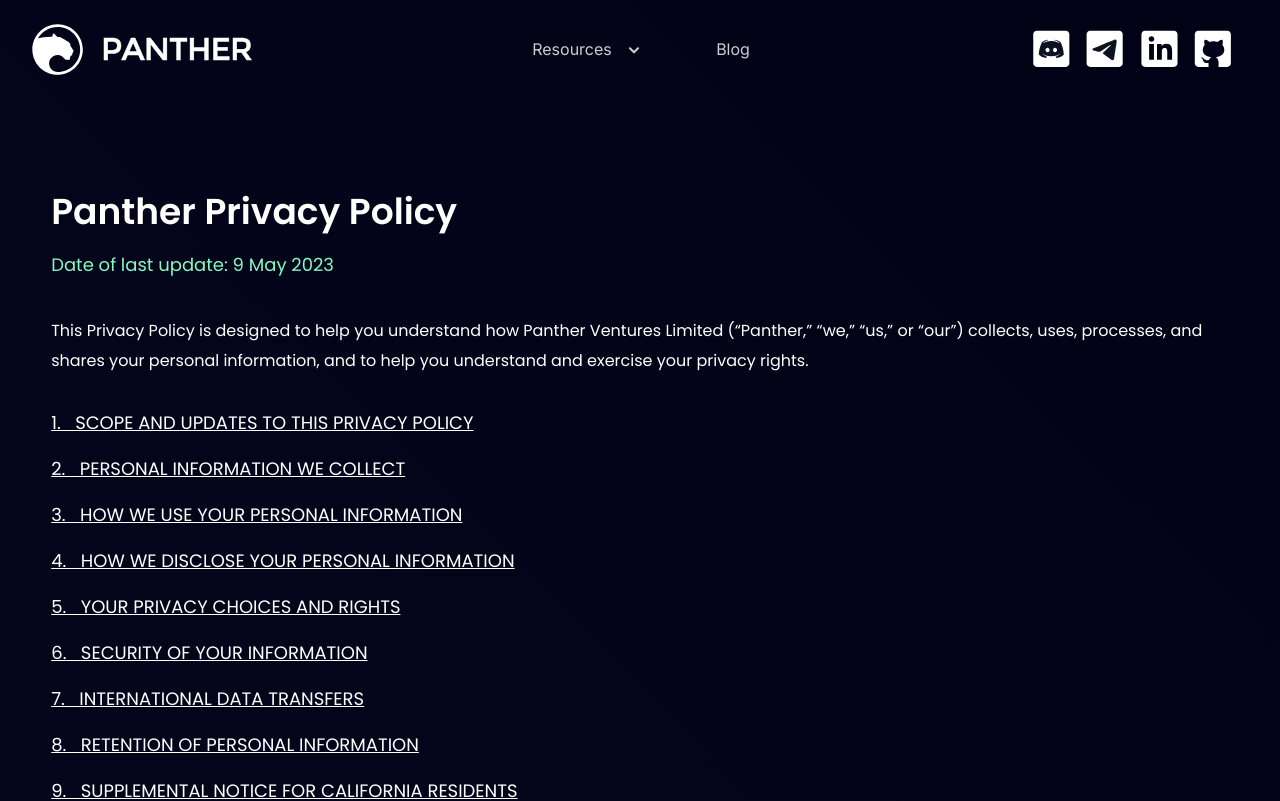
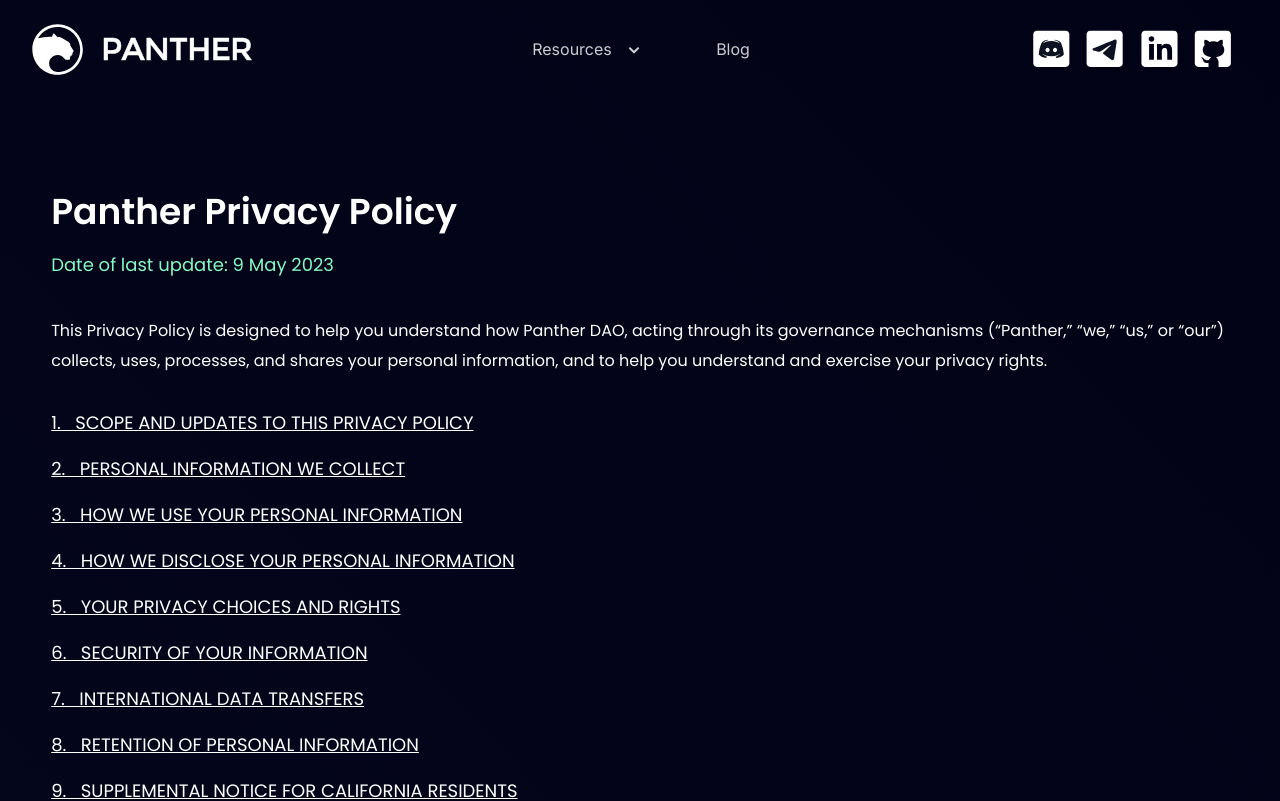
Before and after one commit to pantherfoundation/pantherprotocol.io, a React (Create React App) app in the folder client/: page /privacy-policy in a window 1280 px wide. Shown: the top 801 px of the page. Built offline with nearby package versions, Linux system fonts and the light colour scheme.

Commit message:
Update PrivacyPolicy.js

```diff
--- a/client/src/pages/PrivacyPolicy.js
+++ b/client/src/pages/PrivacyPolicy.js
@@ -41,7 +41,7 @@ const PrivacyPolicy = () => {
                 <h3>Panther Privacy Policy</h3>
                 <h5>Date of last update: 9 May 2023</h5>
                <p>
-               This Privacy Policy is designed to help you understand how Panther Ventures Limited (“Panther,” “we,” “us,” or “our”) collects, uses, processes, and shares your personal information, and to help you understand and exercise your privacy rights.
+               This Privacy Policy is designed to help you understand how Panther DAO, acting through its governance mechanisms (“Panther,” “we,” “us,” or “our”) collects, uses, processes, and shares your personal information, and to help you understand and exercise your privacy rights.
                </p>
 
 
@@ -570,9 +570,8 @@ const PrivacyPolicy = () => {
 
                     <p>If you have any questions about our privacy practices or this Privacy Policy, or to exercise your rights as detailed in this Privacy Policy, please contact us at:</p>
                     <p>
-                    Panther Ventures Limited <br />
-                    Madison Building, Midtown, Queensway, Gibraltar, GX11 1AA <br />
-                    <a href="mailto:info@pantherprotocol.io">info@pantherprotocol.io</a>
+                    Panther DAO<br />
+                    <a href="mailto:pantherdao@protonmail.com">pantherdao@protonmail.com</a>
                     </p>
                 </div>
 
```
